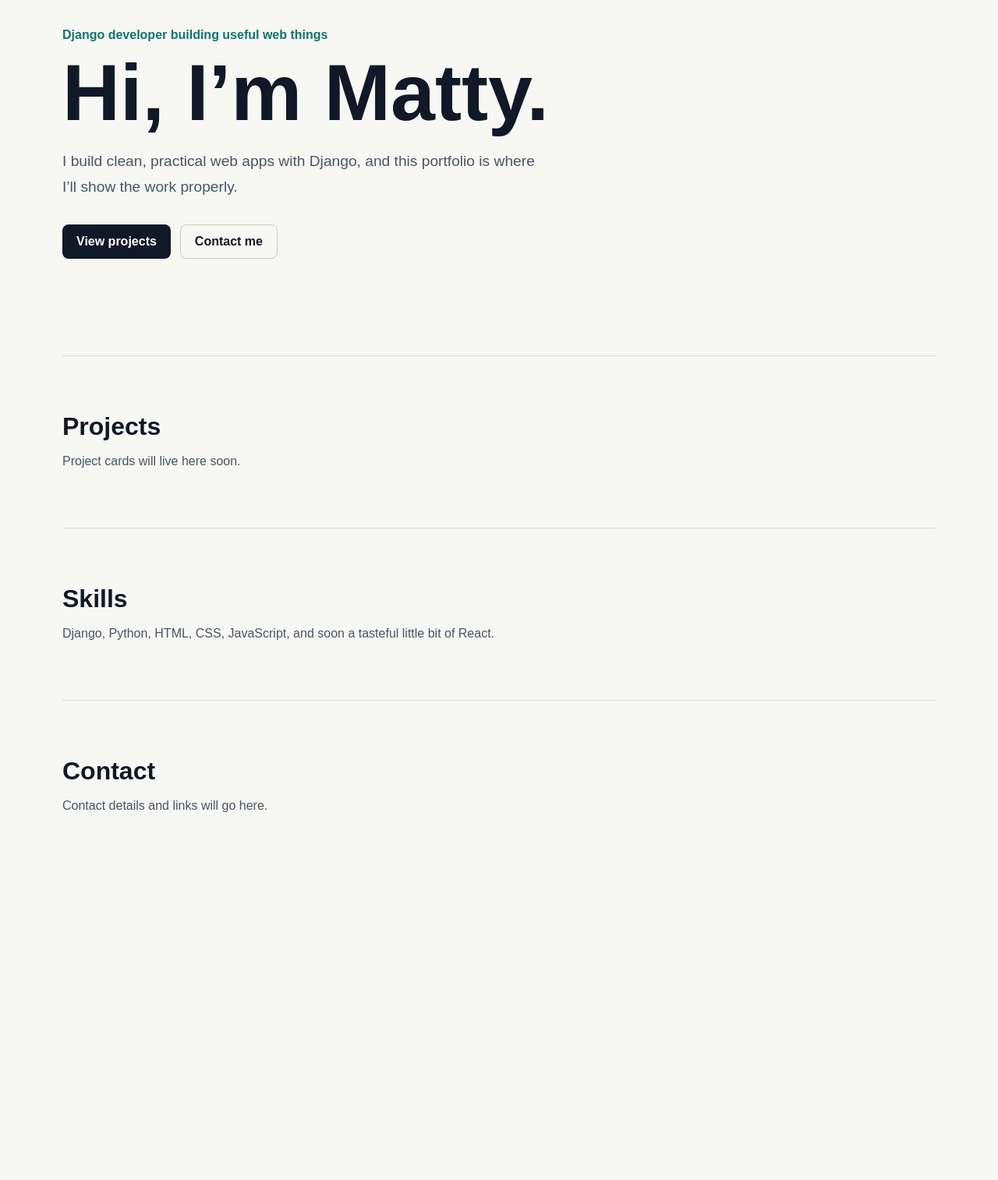
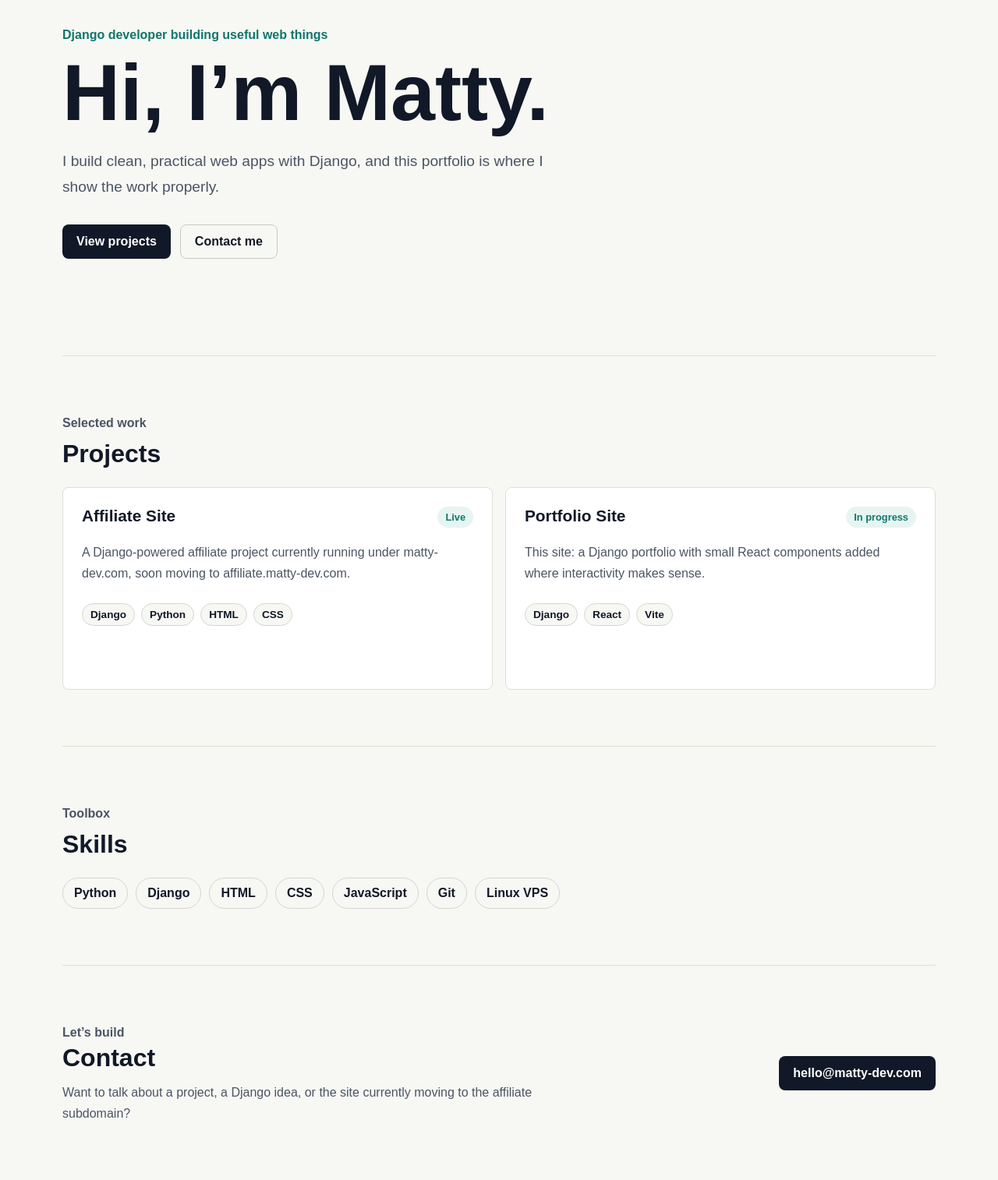
Before and after one commit to mattywebdev/portfolio, a Django app: page / in a window 1280 px wide. Shown: the part 157-1671 px from the top of the page at 78% size. Before the commit the page ends 1199 px from the top, so only its background shows below. Run offline with Django 5.2, Linux system fonts and the light colour scheme.

Commit message:
Render portfolio content from Django

```diff
--- a/portfolio/static/portfolio/css/styles.css
+++ b/portfolio/static/portfolio/css/styles.css
@@ -138,3 +138,114 @@ h1 {
         padding: 56px 0 72px;
     }
 }
+
+.section-heading {
+    margin-bottom: 24px;
+}
+
+.section-heading .eyebrow {
+    margin-bottom: 8px;
+}
+
+.project-grid {
+    display: grid;
+    grid-template-columns: repeat(2, minmax(0, 1fr));
+    gap: 16px;
+}
+
+.project-card {
+    min-height: 260px;
+    padding: 24px;
+    border: 1px solid #dfdfd7;
+    border-radius: 8px;
+    background: #ffffff;
+}
+
+.project-card-header {
+    display: flex;
+    align-items: flex-start;
+    justify-content: space-between;
+    gap: 16px;
+    margin-bottom: 18px;
+}
+
+.project-card h3 {
+    margin: 0;
+    font-size: 1.3rem;
+}
+
+.project-card span {
+    flex: 0 0 auto;
+    border-radius: 999px;
+    padding: 6px 10px;
+    background: #e7f5f2;
+    color: #0f766e;
+    font-size: 0.8rem;
+    font-weight: 700;
+}
+
+.project-card p {
+    margin: 0;
+    color: #4b5563;
+    line-height: 1.7;
+}
+
+.tag-list,
+.skill-list {
+    list-style: none;
+    padding: 0;
+}
+
+.tag-list {
+    display: flex;
+    flex-wrap: wrap;
+    gap: 8px;
+    margin: 24px 0 0;
+}
+
+.tag-list li,
+.skill-list li {
+    border: 1px solid #d6d6cf;
+    border-radius: 999px;
+    background: #f7f7f4;
+    color: #111827;
+    font-weight: 700;
+}
+
+.tag-list li {
+    padding: 6px 10px;
+    font-size: 0.85rem;
+}
+
+.skill-list {
+    display: flex;
+    flex-wrap: wrap;
+    gap: 10px;
+    margin: 0;
+}
+
+.skill-list li {
+    padding: 10px 14px;
+}
+
+.contact-section {
+    display: flex;
+    align-items: center;
+    justify-content: space-between;
+    gap: 32px;
+}
+
+.contact-section p {
+    max-width: 620px;
+}
+
+@media (max-width: 760px) {
+    .project-grid {
+        grid-template-columns: 1fr;
+    }
+
+    .contact-section {
+        align-items: flex-start;
+        flex-direction: column;
+    }
+}
--- a/portfolio/templates/portfolio/home.html
+++ b/portfolio/templates/portfolio/home.html
@@ -8,7 +8,7 @@
         <p class="eyebrow">Django developer building useful web things</p>
         <h1>Hi, I’m Matty.</h1>
         <p class="hero-copy">
-            I build clean, practical web apps with Django, and this portfolio is where I’ll show the work properly.
+            I build clean, practical web apps with Django, and this portfolio is where I show the work properly.
         </p>
         <div class="hero-actions">
             <a class="button primary" href="#projects">View projects</a>
@@ -17,18 +17,52 @@
     </section>
 
     <section id="projects" class="section">
-        <h2>Projects</h2>
-        <p>Project cards will live here soon.</p>
+        <div class="section-heading">
+            <p class="eyebrow">Selected work</p>
+            <h2>Projects</h2>
+        </div>
+
+        <div class="project-grid">
+            {% for project in projects %}
+                <article class="project-card">
+                    <div class="project-card-header">
+                        <h3>{{ project.title }}</h3>
+                        <span>{{ project.status }}</span>
+                    </div>
+                    <p>{{ project.description }}</p>
+                    <ul class="tag-list" aria-label="Technologies used">
+                        {% for item in project.tech %}
+                            <li>{{ item }}</li>
+                        {% endfor %}
+                    </ul>
+                </article>
+            {% endfor %}
+        </div>
     </section>
 
     <section id="skills" class="section">
-        <h2>Skills</h2>
-        <p>Django, Python, HTML, CSS, JavaScript, and soon a tasteful little bit of React.</p>
+        <div class="section-heading">
+            <p class="eyebrow">Toolbox</p>
+            <h2>Skills</h2>
+        </div>
+
+        <ul class="skill-list">
+            {% for skill in skills %}
+                <li>{{ skill }}</li>
+            {% endfor %}
+        </ul>
     </section>
 
-    <section id="contact" class="section">
-        <h2>Contact</h2>
-        <p>Contact details and links will go here.</p>
+    <section id="contact" class="section contact-section">
+        <div>
+            <p class="eyebrow">Let’s build</p>
+            <h2>Contact</h2>
+            <p>
+                Want to talk about a project, a Django idea, or the site currently moving to the affiliate subdomain?
+            </p>
+        </div>
+
+        <a class="button primary" href="mailto:hello@matty-dev.com">hello@matty-dev.com</a>
     </section>
 </main>
 {% endblock %}
--- a/portfolio/views.py
+++ b/portfolio/views.py
@@ -2,4 +2,36 @@ from django.shortcuts import render
 
 
 def home(request):
-    return render(request, "portfolio/home.html")
+    projects = [
+        {
+            "title": "Affiliate Site",
+            "description": "A Django-powered affiliate project currently running under matty-dev.com, soon moving to affiliate.matty-dev.com.",
+            "tech": ["Django", "Python", "HTML", "CSS"],
+            "status": "Live",
+        },
+        {
+            "title": "Portfolio Site",
+            "description": "This site: a Django portfolio with small React components added where interactivity makes sense.",
+            "tech": ["Django", "React", "Vite"],
+            "status": "In progress",
+        },
+    ]
+
+    skills = [
+        "Python",
+        "Django",
+        "HTML",
+        "CSS",
+        "JavaScript",
+        "Git",
+        "Linux VPS",
+    ]
+
+    return render(
+        request,
+        "portfolio/home.html",
+        {
+            "projects": projects,
+            "skills": skills,
+        },
+    )
```
